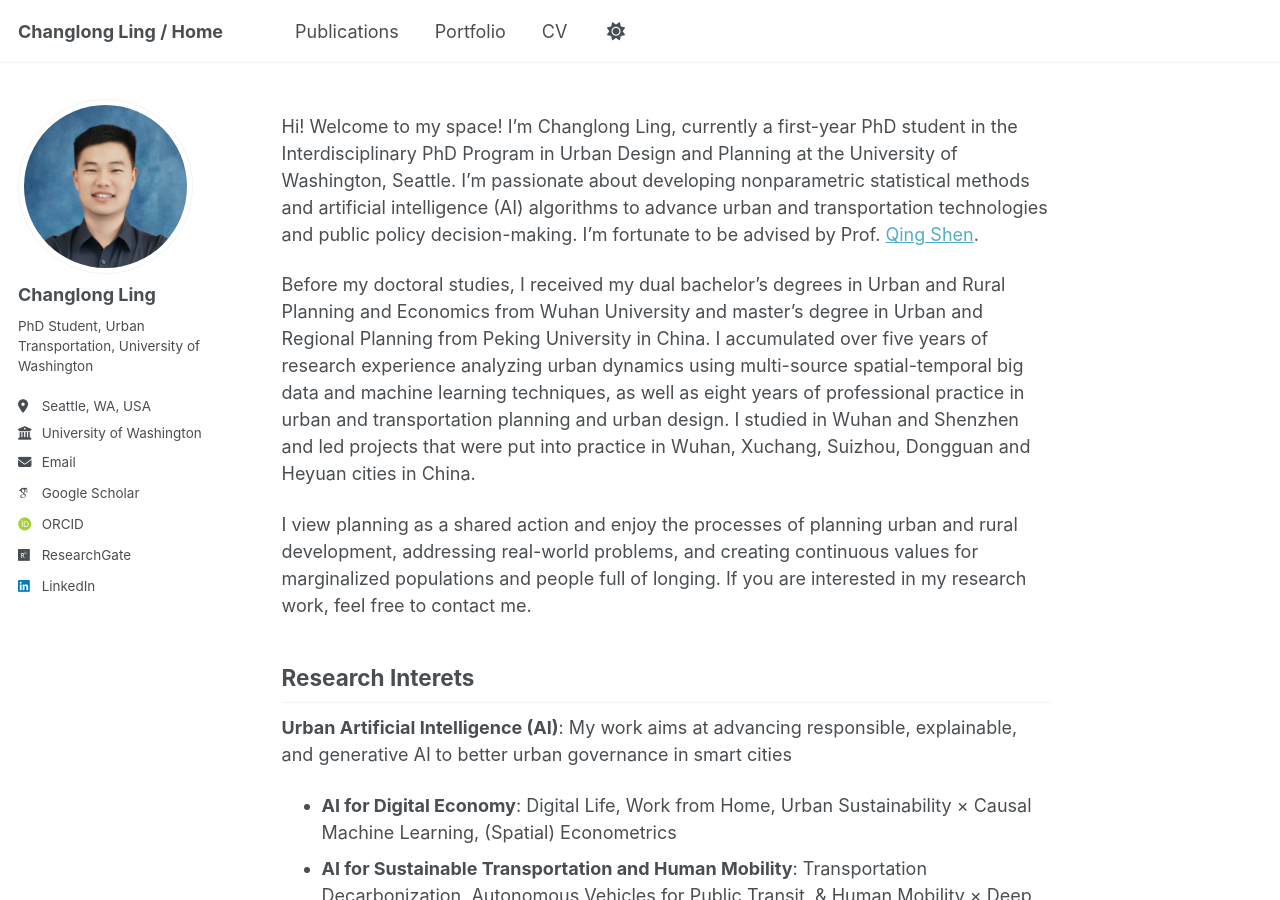
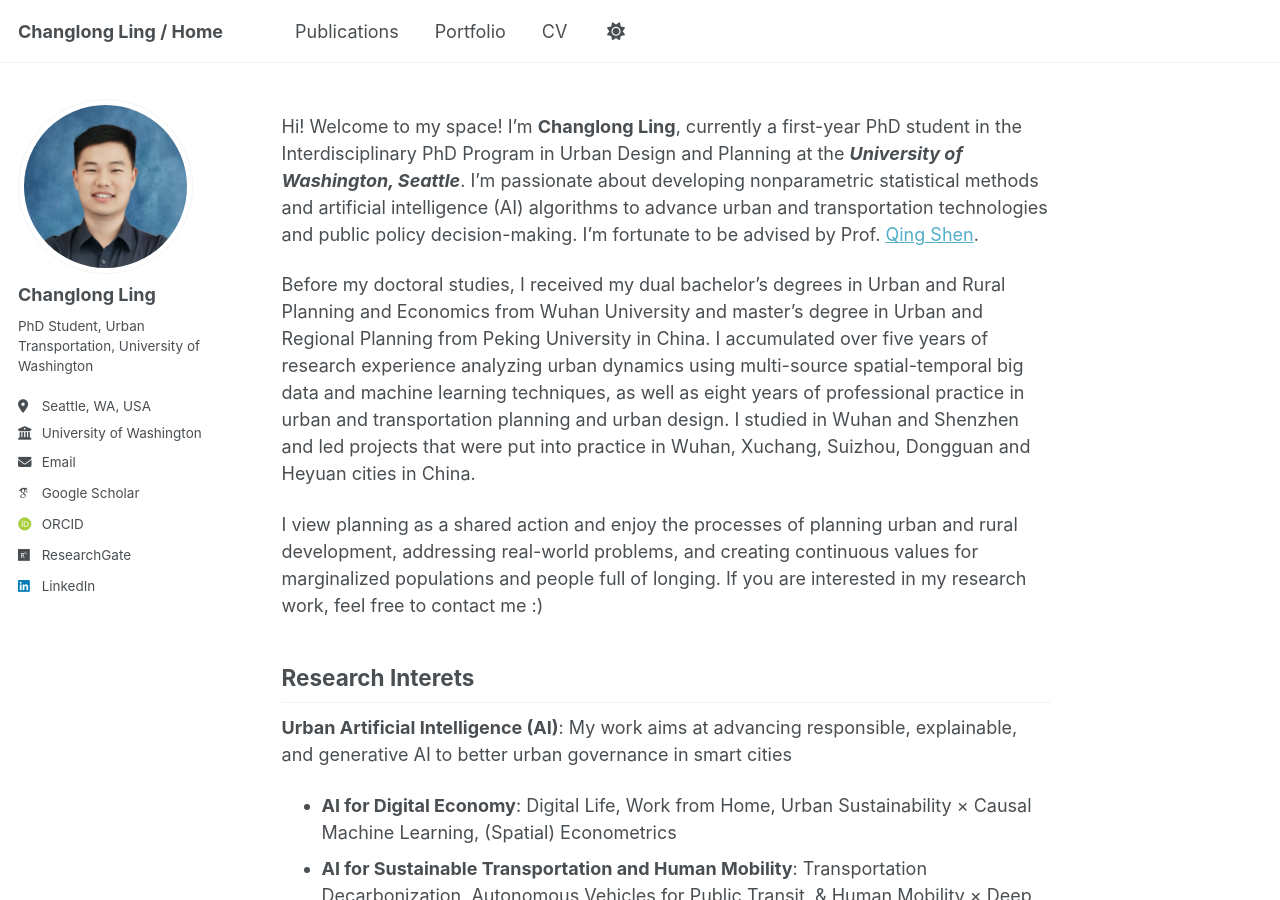
Before and after one commit to ChanglongLing/changlongling.github.io, a Jekyll site: the page built from _pages/about.md, in a window 1280 px wide and 900 px high. Built offline with Jekyll 4.4.1, drawn with Linux system fonts in a browser that asks for light colours; some web fonts are replaced.

```diff
--- a/_pages/about.md
+++ b/_pages/about.md
@@ -7,11 +7,11 @@ redirect_from:
   - /about.html
 ---
 
-Hi! Welcome to my space! I'm Changlong Ling, currently a first-year PhD student in the Interdisciplinary PhD Program in Urban Design and Planning at the University of Washington, Seattle. I'm passionate about developing nonparametric statistical methods and artificial intelligence (AI) algorithms to advance urban and transportation technologies and public policy decision-making. I'm fortunate to be advised by Prof. [Qing Shen](https://urbdp.be.uw.edu/people/qing-shen/).
+Hi! Welcome to my space! I'm **Changlong Ling**, currently a first-year PhD student in the Interdisciplinary PhD Program in Urban Design and Planning at the **_University of Washington, Seattle_**. I'm passionate about developing nonparametric statistical methods and artificial intelligence (AI) algorithms to advance urban and transportation technologies and public policy decision-making. I'm fortunate to be advised by Prof. [Qing Shen](https://urbdp.be.uw.edu/people/qing-shen/).
 
 Before my doctoral studies, I received my dual bachelor's degrees in Urban and Rural Planning and Economics from Wuhan University and master's degree in Urban and Regional Planning from Peking University in China. I accumulated over five years of research experience analyzing urban dynamics using multi-source spatial-temporal big data and machine learning techniques, as well as eight years of professional practice in urban and transportation planning and urban design. I studied in Wuhan and Shenzhen and led projects that were put into practice in Wuhan, Xuchang, Suizhou, Dongguan and Heyuan cities in China.
 
-I view planning as a shared action and enjoy the processes of planning urban and rural development, addressing real-world problems, and creating continuous values for marginalized populations and people full of longing. If you are interested in my research work, feel free to contact me.
+I view planning as a shared action and enjoy the processes of planning urban and rural development, addressing real-world problems, and creating continuous values for marginalized populations and people full of longing. If you are interested in my research work, feel free to contact me :)
 
 Research Interets
 -----
```
